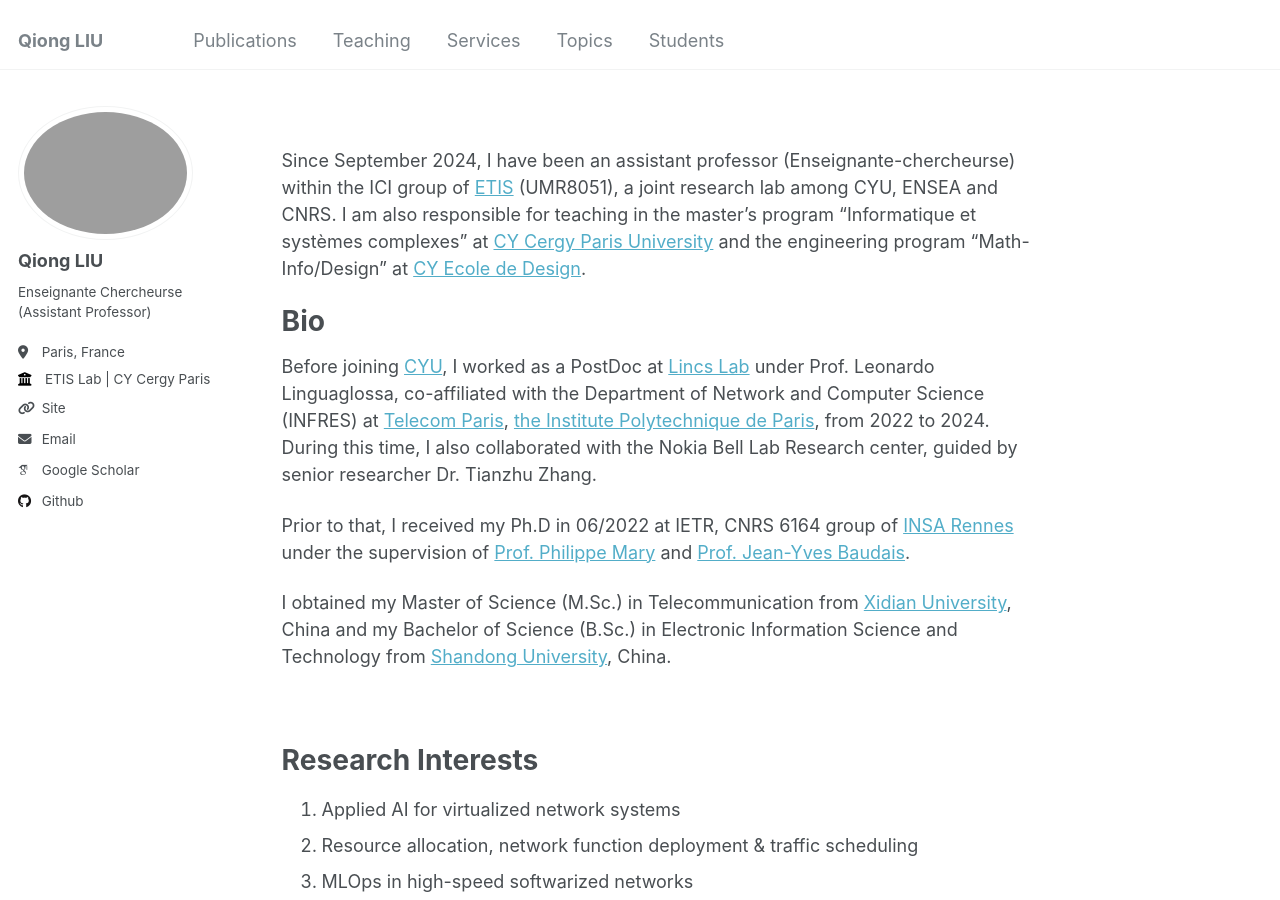
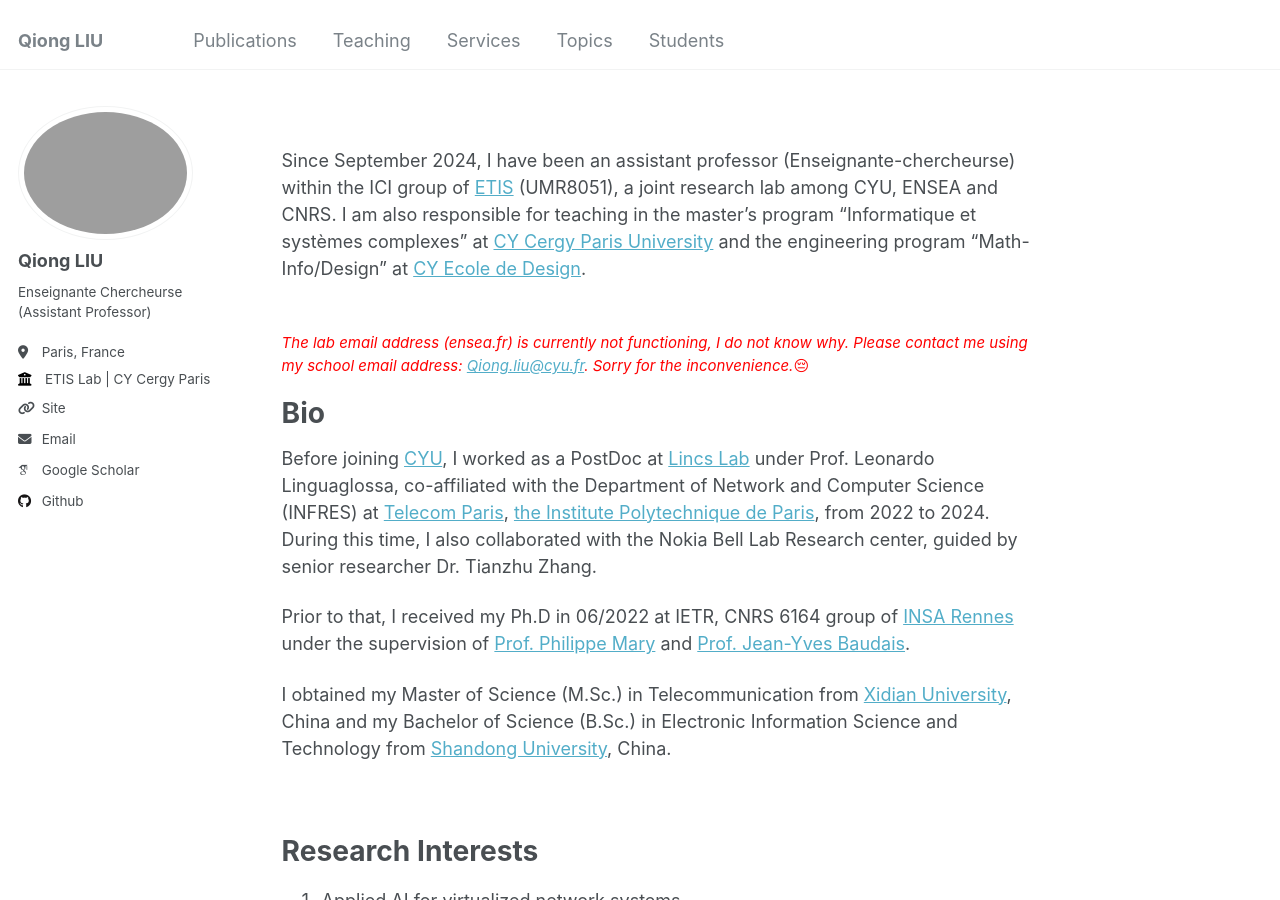
Before and after one commit to evesiphus/evesiphus.github.io, a Jekyll site: the page built from _pages/about.md, in a window 1280 px wide and 900 px high. Built offline with Jekyll 4.4.1, drawn with Linux system fonts in a browser that asks for light colours; some web fonts are replaced.

Commit message:
Update about.md

```diff
--- a/_pages/about.md
+++ b/_pages/about.md
@@ -11,6 +11,11 @@ redirect_from:
 <br>
 Since September 2024, I have been an assistant professor (Enseignante-chercheurse)  within the ICI group of [ETIS](https://www.etis-lab.fr/) (UMR8051), a joint research lab among CYU, ENSEA and CNRS. I am also responsible for teaching in the master's program "Informatique et systèmes complexes" at [CY Cergy Paris University](https://www.cyu.fr/) and the engineering program "Math-Info/Design" at [CY Ecole de Design](https://www.cy-ecolededesign.fr/).
 <br>
+<br>
+<p style="color: red; font-style: italic; font-size: smaller;">
+    The lab email address (ensea.fr) is currently not functioning, I do not know why. Please contact me using my school email address: <a href="mailto:Qiong.liu@cyu.fr">Qiong.liu@cyu.fr</a>. Sorry for the inconvenience.😔
+</p>
+
 
 Bio
 ======
```
